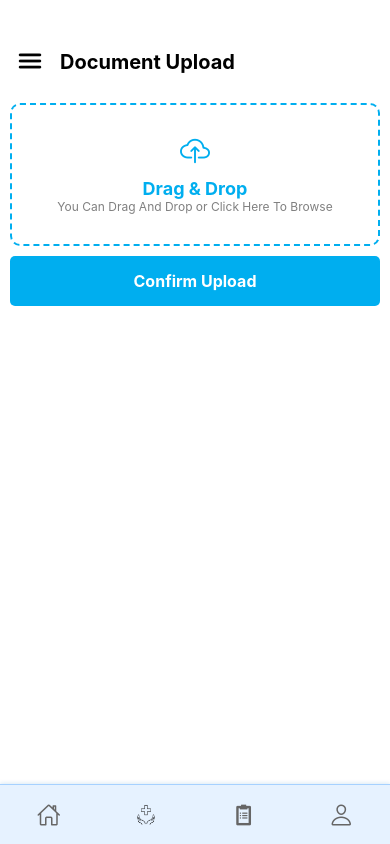
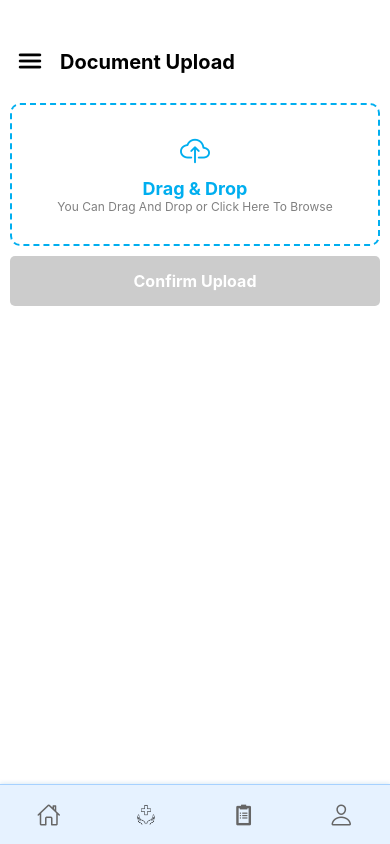
Before and after one commit to akindukodithuwakku/ATG-Mobile, a React Native app: screen /Documents in a window 390 px wide. Built offline with nearby package versions, Linux system fonts and the light colour scheme.

Commit message:
add features

```diff
--- a/screens/Documents.js
+++ b/screens/Documents.js
@@ -9,6 +9,7 @@ import {
   ScrollView,
   useColorScheme,
   Alert,
+  ActivityIndicator,
 } from "react-native";
 import { Ionicons } from "@expo/vector-icons";
 import * as DocumentPicker from "expo-document-picker";
@@ -19,6 +20,7 @@ const DocumentUpload = ({ navigation }) => {
   const [isMenuOpen, setIsMenuOpen] = useState(false);
   const [uploadingFiles, setUploadingFiles] = useState({});
   const [confirmedFiles, setConfirmedFiles] = useState([]);
+  const [pendingFiles, setPendingFiles] = useState([]);
   const [isSuccess, setIsSuccess] = useState(false);
   const scheme = useColorScheme();
   const scrollViewRef = useRef(null);
@@ -37,17 +39,17 @@ const DocumentUpload = ({ navigation }) => {
       });
       if (!result.canceled) {
         const file = result.assets[0];
-        uploadDocument(file.uri, file.name);
+        setPendingFiles((prev) => [...prev, file]);
       }
     } catch (error) {
       console.error("Error picking document:", error);
     }
   };
 
-  const uploadDocument = async (uri, name) => {
+  const uploadDocument = (uri, name) => {
+    return new Promise((resolve, reject) => {
       try {
         const userId = "Akindu_01";
-
         setUploadingFiles((prev) => ({
           ...prev,
           [name]: { progress: 0 },
@@ -55,7 +57,6 @@ const DocumentUpload = ({ navigation }) => {
 
         const xhr = new XMLHttpRequest();
         xhr.open("POST", AWS_BACKEND_URL);
-
         xhr.setRequestHeader("userid", userId);
         xhr.setRequestHeader("filename", name);
         xhr.setRequestHeader("Accept", "application/json");
@@ -74,37 +75,40 @@ const DocumentUpload = ({ navigation }) => {
           if (xhr.status === 200) {
             try {
               const responseData = JSON.parse(xhr.responseText);
-            console.log("Upload response:", responseData);
-
-            // Extract needed data from response
               const documentData = {
                 name,
                 fileUrl: responseData.fileUrl,
-              s3Key: responseData.fileUrl ? 'uploads/' + responseData.fileUrl.split('uploads/')[1] : null,
-              documentId: responseData.documentId
+                s3Key: responseData.fileUrl
+                  ? "uploads/" + responseData.fileUrl.split("uploads/")[1]
+                  : null,
+                documentId: responseData.documentId,
               };
-
               setConfirmedFiles((prev) => [...prev, documentData]);
               scrollToEnd();
+              resolve(); // Resolve after successful upload
             } catch (err) {
               console.error("Failed to parse response:", err);
+              reject(err);
             }
           } else {
             console.error("Upload failed:", xhr.responseText);
+            reject(new Error("Upload failed"));
           }
+
           setUploadingFiles((prev) => {
-          const u = { ...prev };
-          delete u[name];
-          return u;
+            const updated = { ...prev };
+            delete updated[name];
+            return updated;
           });
         };
 
         xhr.onerror = (e) => {
           console.error("Upload error:", e);
+          reject(e);
           setUploadingFiles((prev) => {
-          const u = { ...prev };
-          delete u[name];
-          return u;
+            const updated = { ...prev };
+            delete updated[name];
+            return updated;
           });
         };
 
@@ -118,33 +122,51 @@ const DocumentUpload = ({ navigation }) => {
         xhr.send(formData);
       } catch (error) {
         console.error("Error uploading file:", error);
+        reject(error);
+      }
+    });
+  };
+
+  const confirmUpload = async () => {
+    if (pendingFiles.length === 0) return;
+
+    try {
+      for (const file of pendingFiles) {
+        await uploadDocument(file.uri, file.name);
+      }
+
+      setPendingFiles([]);
+      setIsSuccess(true); // Show success page after upload
+    } catch (error) {
+      console.error("Upload error:", error);
+      Alert.alert("Upload Failed", "Some files could not be uploaded.");
     }
   };
 
+  const resetUpload = () => {
+    setIsSuccess(false);
+    setPendingFiles([]);
+  };
+
   const removeFile = async (index, fileObj) => {
-    console.log("Attempting to delete file:", fileObj);
-
     try {
-      // Resolve s3Key
       let s3Key = fileObj.s3Key;
       if (!s3Key && fileObj.fileUrl) {
-        const url = decodeURIComponent(fileObj.fileUrl); // decode the whole URL
-        const urlParts = url.split('uploads/');
+        const url = decodeURIComponent(fileObj.fileUrl);
+        const urlParts = url.split("uploads/");
         if (urlParts.length > 1) {
-          s3Key = 'uploads/' + urlParts[1].replace(/\+/g, ' ');
+          s3Key = "uploads/" + urlParts[1].replace(/\+/g, " ");
         }
       }
 
+      const documentId = fileObj.documentId;
 
-      console.log("Resolved s3Key:", s3Key);
-
-      // Resolve and validate documentId
-      const documentId = fileObj.documentId;
-      console.log("Resolved documentId:", documentId);
-
-      // Strict validation
-      if (!s3Key || documentId === undefined || documentId === null || documentId === 0) {
-        console.error("Cannot delete: Missing valid s3Key or documentId", { documentId, s3Key });
+      if (
+        !s3Key ||
+        documentId === undefined ||
+        documentId === null ||
+        documentId === 0
+      ) {
         Alert.alert(
           "Delete Not Allowed",
           "This file cannot be deleted because it does not have a valid document ID."
@@ -157,8 +179,6 @@ const DocumentUpload = ({ navigation }) => {
         documentId: Number(documentId),
       };
 
-      console.log("Sending delete request with payload:", payload);
-
       const response = await fetch(DELETE_DOCUMENT_URL, {
         method: "POST",
         headers: {
@@ -168,11 +188,7 @@ const DocumentUpload = ({ navigation }) => {
         body: JSON.stringify(payload),
       });
 
-      const resText = await response.text();
-      console.log("Delete API response:", response.status, resText);
-
       if (!response.ok) {
-        console.error("Backend deletion failed:", resText);
         Alert.alert("Error", "Failed to delete document.");
         return;
       }
@@ -180,19 +196,19 @@ const DocumentUpload = ({ navigation }) => {
       Alert.alert("Success", "Document deleted successfully.");
       setConfirmedFiles((prev) => prev.filter((_, idx) => idx !== index));
     } catch (error) {
-      console.error("Error deleting document:", error);
       Alert.alert("Error", "An error occurred while deleting.");
     }
   };
 
   const scrollToEnd = () => {
-    setTimeout(() => scrollViewRef.current?.scrollToEnd({ animated: true }), 50);
+    setTimeout(
+      () => scrollViewRef.current?.scrollToEnd({ animated: true }),
+      50
+    );
   };
 
-  const confirmUpload = () => confirmedFiles.length && setIsSuccess(true);
-  const resetUpload = () => {
-    setIsSuccess(false);
-    setConfirmedFiles([]);
+  const isUploading = () => {
+    return Object.keys(uploadingFiles).length > 0;
   };
 
   const renderSuccessPage = () => (
@@ -215,10 +231,13 @@ const DocumentUpload = ({ navigation }) => {
         translucent
         backgroundColor={scheme === "dark" ? "black" : "transparent"}
       />
-
       <View style={styles.header}>
         <TouchableOpacity onPress={toggleMenu}>
-          <Ionicons name={isMenuOpen ? "close" : "menu"} size={30} color="black" />
+          <Ionicons
+            name={isMenuOpen ? "close" : "menu"}
+            size={30}
+            color="black"
+          />
         </TouchableOpacity>
         <Text style={styles.headerText}>Document Upload</Text>
       </View>
@@ -256,6 +275,26 @@ const DocumentUpload = ({ navigation }) => {
               You Can Drag And Drop or Click Here To Browse
             </Text>
           </TouchableOpacity>
+
+          {pendingFiles.length > 0 && (
+            <>
+              <Text style={styles.sectionTitle}>Pending Files</Text>
+              <FlatList
+                data={pendingFiles}
+                keyExtractor={(_, i) => i.toString()}
+                renderItem={({ item }) => (
+                  <View style={styles.fileItem}>
+                    <Ionicons
+                      name="document-text-outline"
+                      size={20}
+                      color="#00AEEF"
+                    />
+                    <Text style={styles.fileName}>{item.name}</Text>
+                  </View>
+                )}
+              />
+            </>
+          )}
 
           {Object.entries(uploadingFiles).map(([name, { progress }]) => (
             <View key={name} style={styles.uploadSuccessBox}>
@@ -307,10 +346,22 @@ const DocumentUpload = ({ navigation }) => {
           )}
 
           <TouchableOpacity
-            style={styles.confirmButton}
+            style={[
+              styles.confirmButton,
+              pendingFiles.length === 0 && styles.confirmButtonDisabled,
+              isUploading() && styles.confirmButtonLoading,
+            ]}
             onPress={confirmUpload}
+            disabled={pendingFiles.length === 0 || isUploading()}
           >
+            {isUploading() ? (
+              <>
+                <ActivityIndicator size="small" color="#fff" />
+                <Text style={styles.confirmButtonText}>Uploading...</Text>
+              </>
+            ) : (
               <Text style={styles.confirmButtonText}>Confirm Upload</Text>
+            )}
           </TouchableOpacity>
         </ScrollView>
       )}
@@ -350,7 +401,12 @@ const styles = StyleSheet.create({
     padding: 30,
     marginVertical: 10,
   },
-  uploadText: { fontSize: 18, fontWeight: "bold", color: "#00AEEF", marginTop: 10 },
+  uploadText: {
+    fontSize: 18,
+    fontWeight: "bold",
+    color: "#00AEEF",
+    marginTop: 10,
+  },
   subText: { fontSize: 12, color: "gray", textAlign: "center" },
   uploadSuccessBox: {
     borderWidth: 2,
@@ -375,22 +431,15 @@ const styles = StyleSheet.create({
   },
   progressBar: { height: 8, backgroundColor: "#00AEEF", borderRadius: 5 },
   progressText: { marginLeft: 20, fontSize: 12, color: "#00AEEF" },
-  sectionTitle: { fontSize: 16, fontWeight: "bold", marginTop: 20, marginBottom: 10 },
+  sectionTitle: {
+    fontSize: 16,
+    fontWeight: "bold",
+    marginTop: 20,
+    marginBottom: 10,
+  },
   fileItem: { flexDirection: "row", alignItems: "center", paddingVertical: 10 },
   fileName: { flex: 1, marginLeft: 10 },
-  removeIconContainer: {
-    backgroundColor: "#FF0000",
-    padding: 5,
-    borderRadius: 5,
-  },
-  bottomSection: {
-    padding: 10,
-    justifyContent: "space-between",
-    position: "absolute",
-    bottom: 0,
-    width: "100%",
-    paddingBottom: 30,
-  },
+  removeButton: { paddingHorizontal: 8 },
   confirmButton: {
     backgroundColor: "#00AEEF",
     padding: 15,
@@ -398,7 +447,12 @@ const styles = StyleSheet.create({
     justifyContent: "center",
     alignItems: "center",
   },
-  disabledButton: { backgroundColor: "#d1d1d1" },
+  confirmButtonDisabled: {
+    backgroundColor: "#ccc",
+  },
+  confirmButtonLoading: {
+    backgroundColor: "#FFA500",
+  },
   confirmButtonText: { color: "#fff", fontSize: 16, fontWeight: "bold" },
   successContainer: {
     flex: 1,
```
Lines whose indentation alone changed are shown as unchanged.
